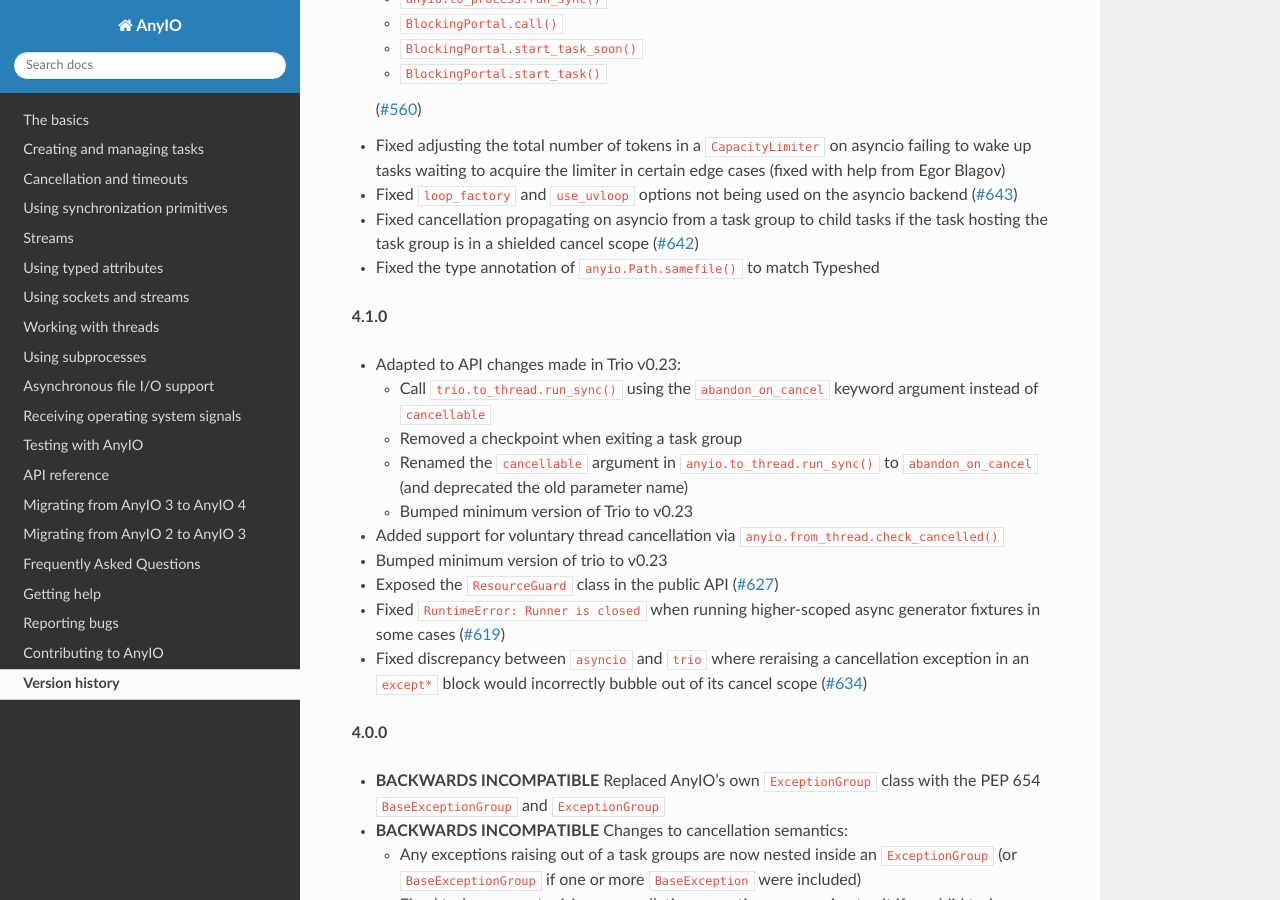
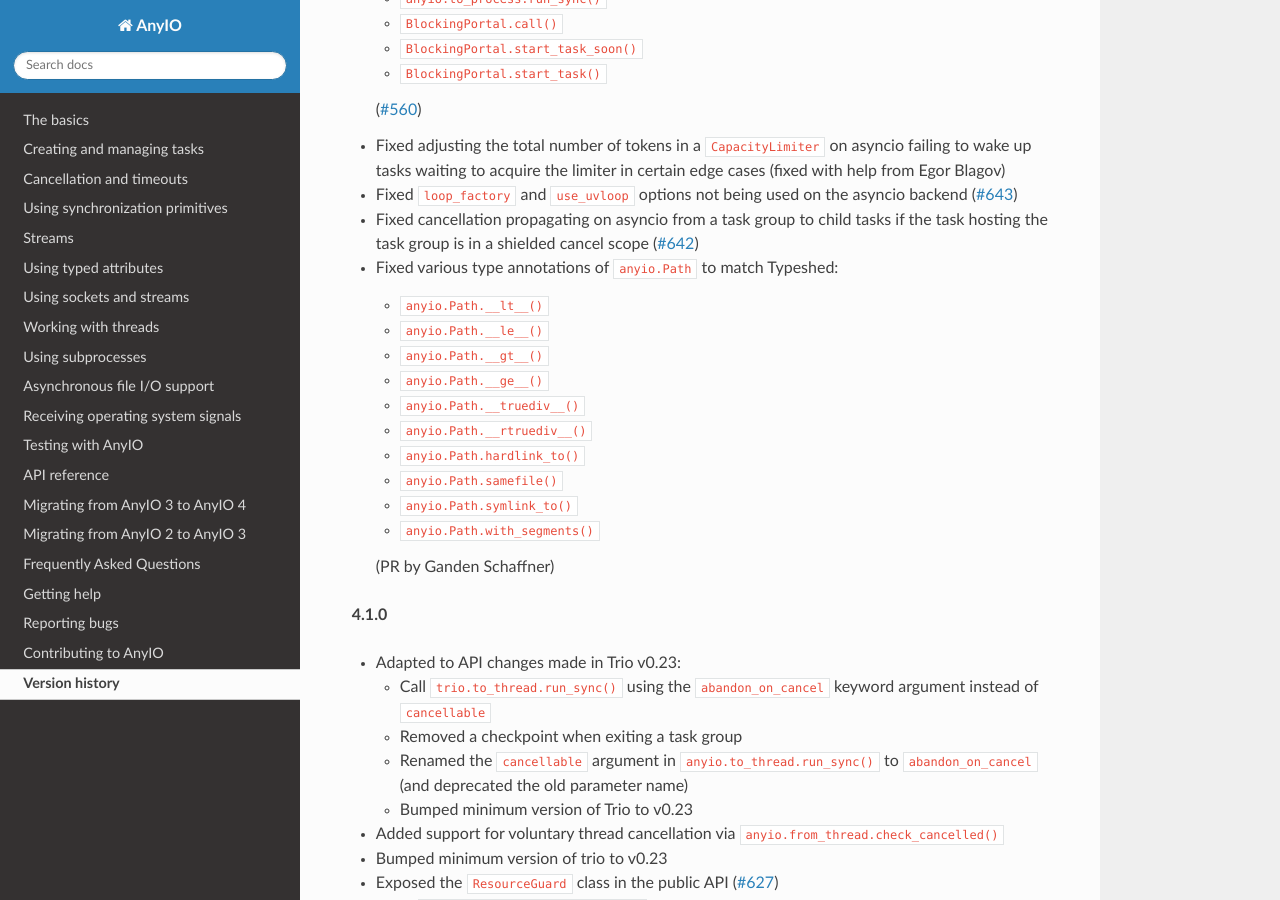
Before and after one commit to agronholm/anyio, a Sphinx documentation site: the page built from docs/versionhistory.rst, in a window 1280 px wide and 900 px high, scrolled down 603 px. Built offline with Sphinx 7.4.7 and the Read the Docs theme 2.0.0, drawn with Linux system fonts in a browser that asks for light colours; the version number could not be read and is left out.

Commit message:
Fix more `Path` typing that doesn't match Typeshed (#653)
Co-authored-by: Alex Grönholm <alex.gronholm@nextday.fi>

```diff
--- a/docs/versionhistory.rst
+++ b/docs/versionhistory.rst
@@ -34,7 +34,20 @@ This library adheres to `Semantic Versioning 2.0 <http://semver.org/>`_.
 - Fixed cancellation propagating on asyncio from a task group to child tasks if the task
   hosting the task group is in a shielded cancel scope
   (`#642 <https://github.com/agronholm/anyio/issues/642>`_)
-- Fixed the type annotation of ``anyio.Path.samefile()`` to match Typeshed
+- Fixed various type annotations of ``anyio.Path`` to match Typeshed:
+
+  - ``anyio.Path.__lt__()``
+  - ``anyio.Path.__le__()``
+  - ``anyio.Path.__gt__()``
+  - ``anyio.Path.__ge__()``
+  - ``anyio.Path.__truediv__()``
+  - ``anyio.Path.__rtruediv__()``
+  - ``anyio.Path.hardlink_to()``
+  - ``anyio.Path.samefile()``
+  - ``anyio.Path.symlink_to()``
+  - ``anyio.Path.with_segments()``
+
+  (PR by Ganden Schaffner)
 
 **4.1.0**
 
```
Also changed, not shown: 1 other file.
